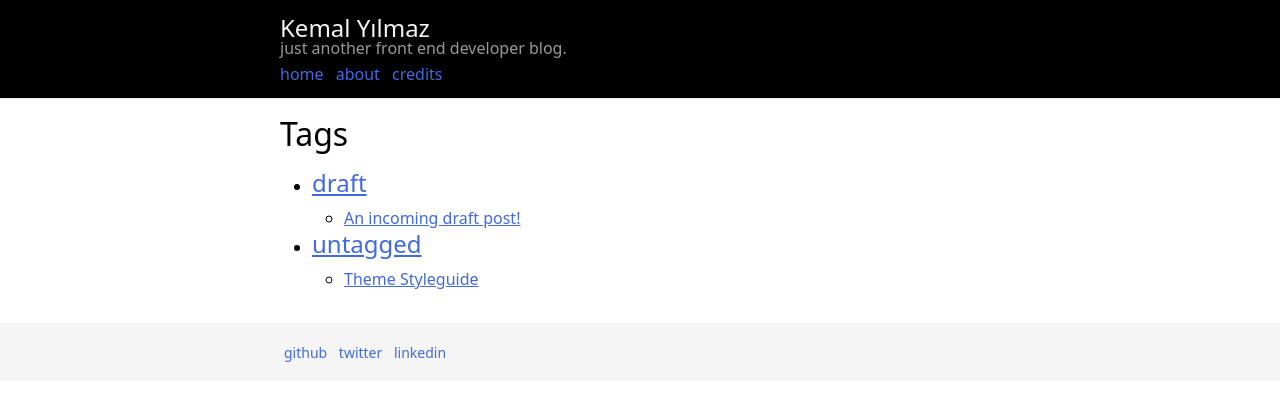
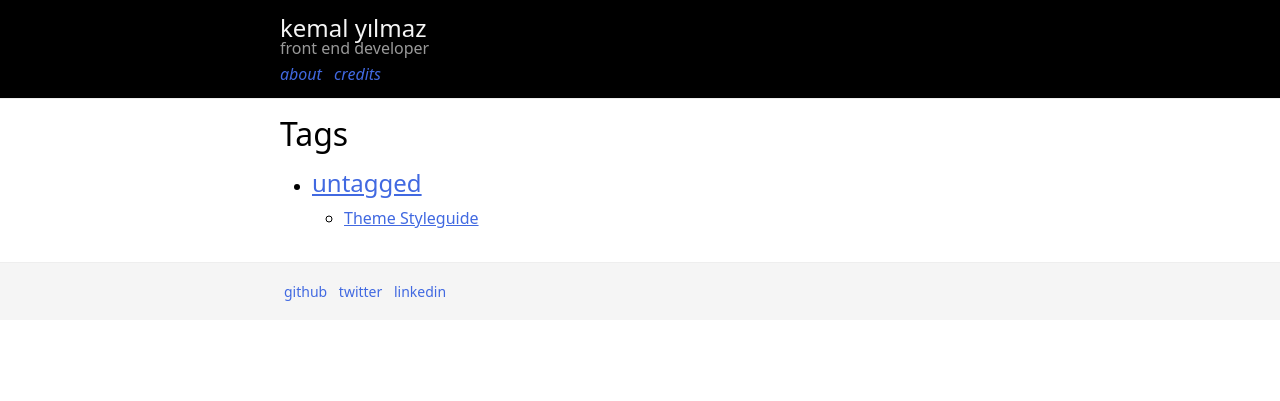
Before and after one commit to xkema/xkema.github.io, a Jekyll site: the page built from _pages/tags.md, in a window 1280 px wide. Shown: the top 401 px of the page. Built offline with Jekyll 4.4.1, drawn with Linux system fonts in a browser that asks for light colours.

Commit message:
Separated development config from maon config file
- Removed "blog" directory from urls
- Removed home link from main nav
- Moved footer links data to a data file
- Updated npm scripts

```diff
--- a/_config.yml
+++ b/_config.yml
@@ -5,7 +5,7 @@
 url: ""
 
 # Other Settings
-permalink: /blog/:title
+permalink: /:title
 sass:
   style: compressed
 
@@ -26,12 +26,5 @@
       tags: "untagged"
 
 # Build Command Options
-show_drafts: true
-future: true
-unpublished: true
 strict_front_matter: true
 baseurl: ""
-
-# Serve Command Options
-host: 0.0.0.0
-livereload: true
--- a/_includes/footer.html
+++ b/_includes/footer.html
@@ -1,7 +1,7 @@
 <footer class="site-footer">
   <div class="container">
-    <a href="https://github.com/xkema" title="Github Profile">github</a>
-    <a href="https://twitter.com/xkema" title="Twitter Profile">twitter</a>
-    <a href="https://www.linkedin.com/in/kemal-y%C4%B1lmaz-79ab2835" title="LinkedIn Profile">linkedin</a>
+    {% for item in site.data["navigation-footer"] %}
+      <a href="{{ item.link }}" title="{{ item.title }}">{{ item.name }}</a>
+    {% endfor %}
   </div>
 </footer>
--- a/_includes/navigation.html
+++ b/_includes/navigation.html
@@ -2,13 +2,13 @@
   <div class="nav-start">
     <div class="nav-name">
       <h1>
-        <a href="/" title="Kemal Yılmaz">Kemal Yılmaz</a>
+        <a href="/" title="Kemal Yılmaz">kemal yılmaz</a>
       </h1>
-      <p class="tagline">just another front end developer blog.</p>
+      <p class="tagline">front end developer</p>
     </div>
     <div class="nav-main">
       {% for item in site.data.navigation %}
-      <a href="{{ item.link }}" class="nav-link {% if page.url == item.link %}current{% endif %}">
+      <a href="{{ item.link }}" class="nav-link {% if page.url == item.link %}current{% endif %}" title="{{ item.title }}">
         {{ item.name }}
       </a>
       {% endfor %}
--- a/_sass/theme.scss
+++ b/_sass/theme.scss
@@ -58,8 +58,9 @@
       padding: 0 .25rem;
       display: inline-block;
       text-decoration: none;
+      font-style: italic;
       &.current {
-        font-style: italic;
+        font-style: normal;
       }
     }
   }
--- a/package.json
+++ b/package.json
@@ -4,10 +4,10 @@
   "description": "xkema.github.io",
   "main": "index.js",
   "scripts": {
-    "start": "JEKYLL_ENV=development bundle exec jekyll serve",
-    "build": "JEKYLL_ENV=production bundle exec jekyll build",
+    "start": "JEKYLL_ENV=development bundle exec jekyll serve --config _config.yml,_config_development.yml",
+    "build": "JEKYLL_ENV=production bundle exec jekyll build --config _config.yml",
     "clean": "bundle exec jekyll clean",
-    "start:win": "set JEKYLL_ENV=development & jekyll serve --livereload --drafts"
+    "start:win": "set JEKYLL_ENV=development & jekyll serve --config _config.yml,_config_development.yml"
   },
   "repository": {
     "type": "git",
```
Also changed, not shown: _config_development.yml (added, +8 -0 lines), _data/navigation-footer.yml (added, +9 -0 lines), _data/navigation.yml (+5 -2 lines).
